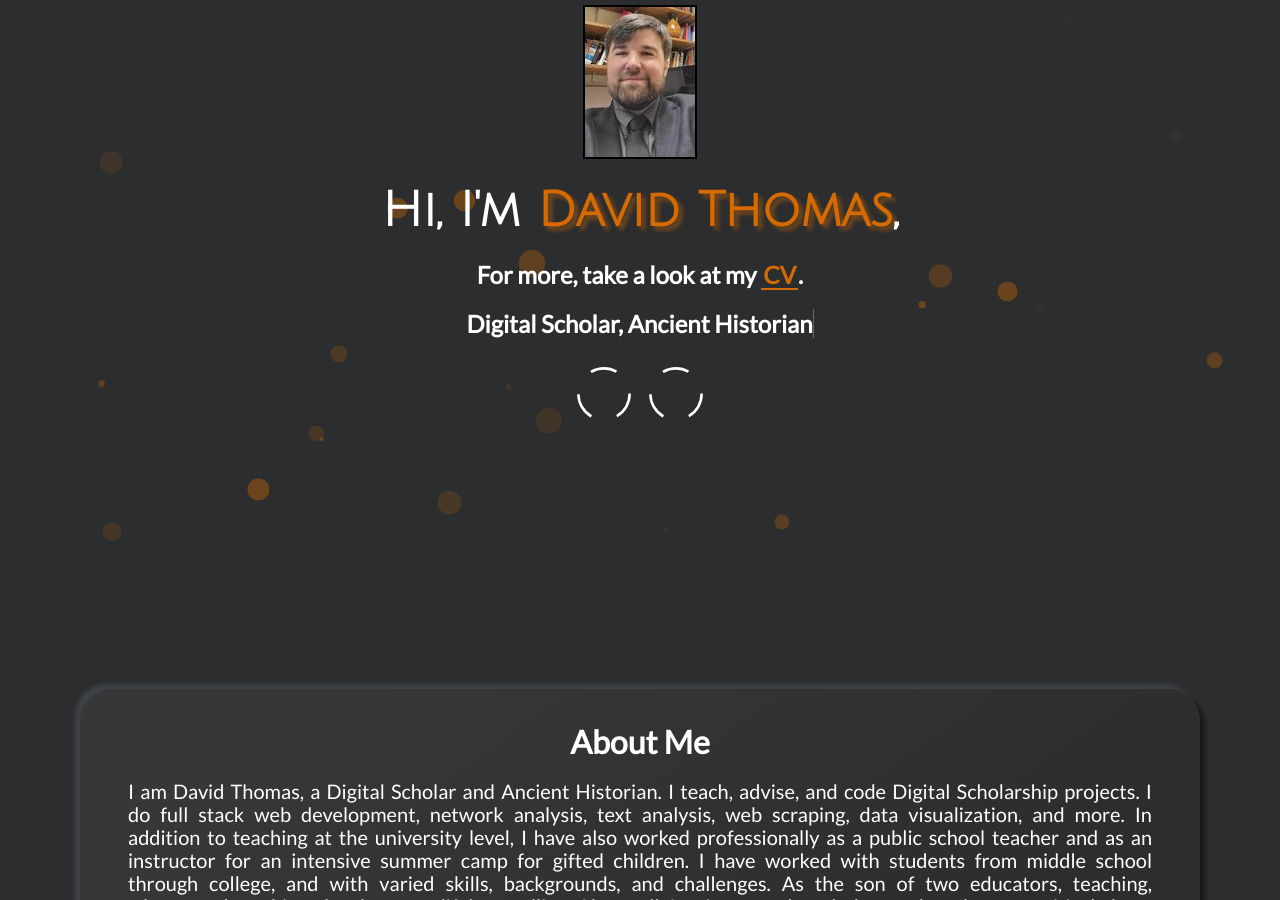
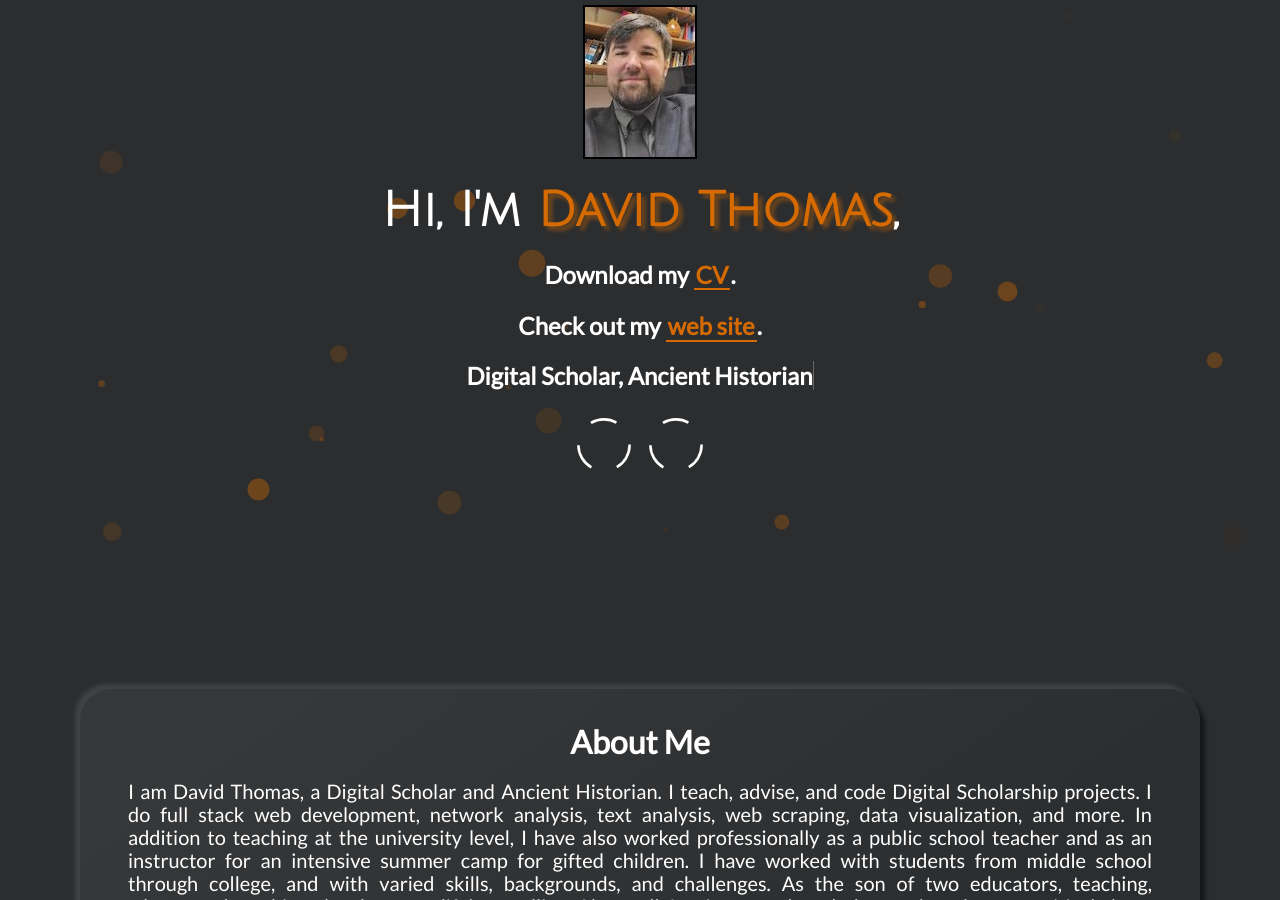
Before and after one commit to thePortus/thePortus.github.io, a Jekyll site: the page built from index.html, in a window 1280 px wide and 900 px high, scrolled down 371 px. Built offline with Jekyll 4.4.1, drawn with Linux system fonts in a browser that asks for light colours.

Commit message:
about me update

```diff
--- a/_config.yml
+++ b/_config.yml
@@ -18,6 +18,7 @@ skills_title: Skills
 show_timeline_card: true
 timeline_education_title: Education
 timeline_work_title: College Teaching Experience
+site_link: https://theport.us
 cv_download_link: https://theport.us/wp-content/uploads/2022/06/CV.pdf
 
 show_projects_card: true
--- a/_includes/landing-page.html
+++ b/_includes/landing-page.html
@@ -5,9 +5,15 @@
       <span class="highlight-title">{{site.username}}</span>,
     </h1>
     <h2>
-      For more, take a look at my
+      Download my
       <a class="highlight-link" href="{{site.cv_download_link}}" target="_blank" rel="noreferrer">
         CV
+      </a>.
+    </h2>
+    <h2>
+      Check out my
+      <a class="highlight-link" href="{{site.site_link}}" target="_blank" rel="noreferrer">
+        web site
       </a>.
     </h2>
     <h2>
```
